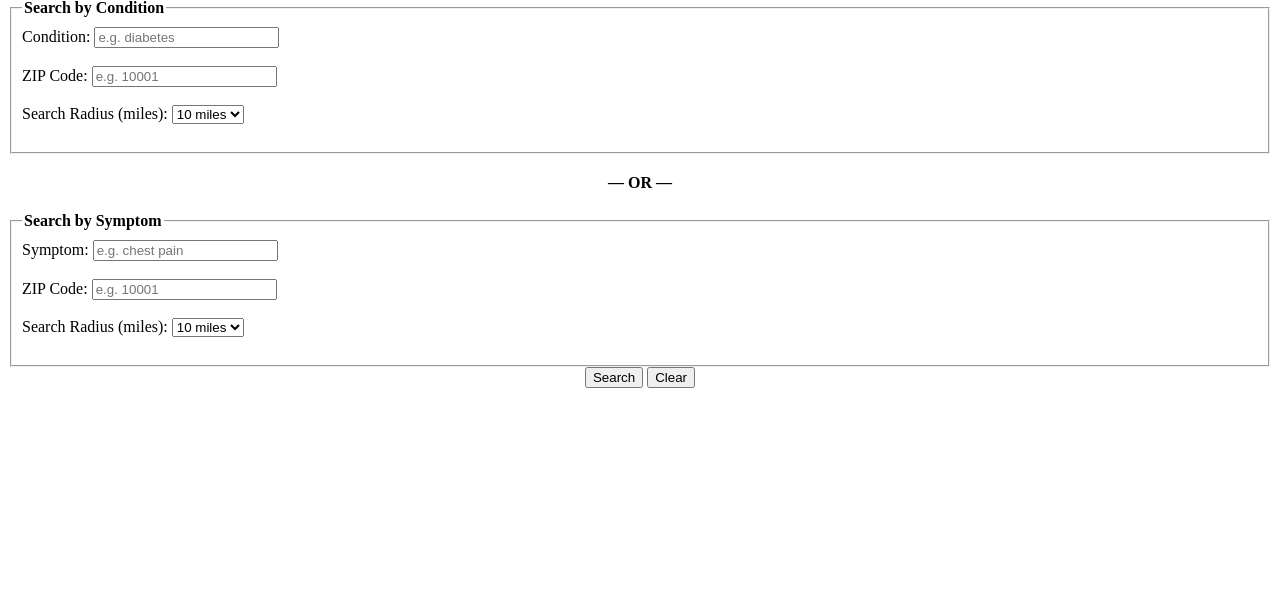
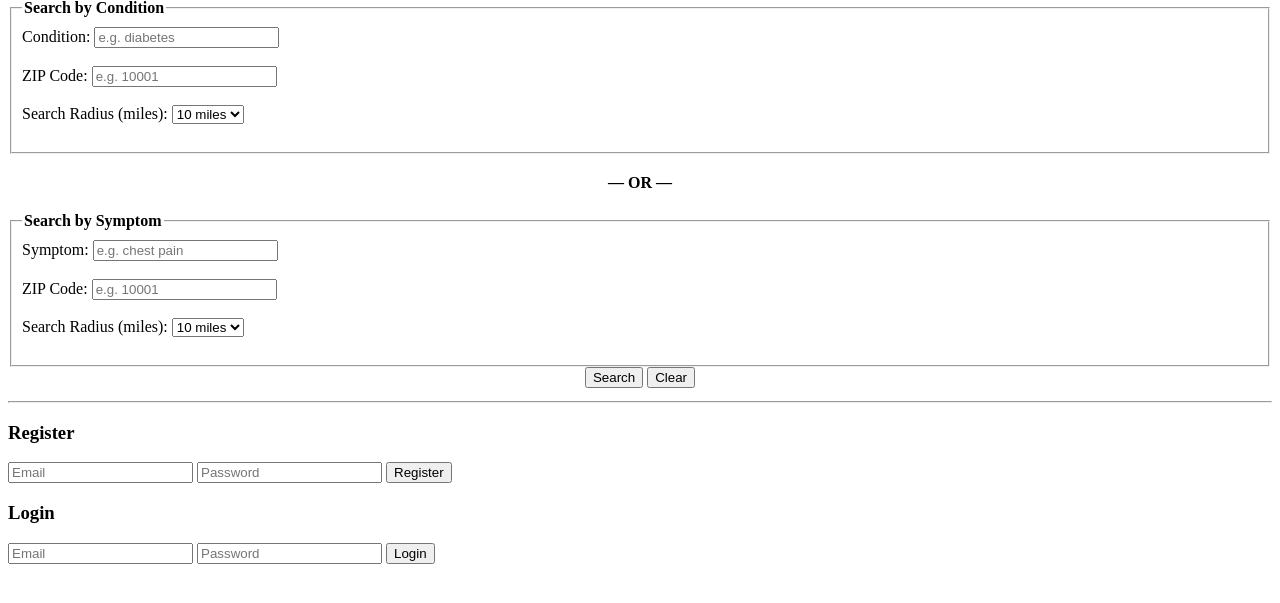
Before and after one commit to jona8888/DoctorDirect, a Flask app: page / in a window 1280 px wide. Shown: the part 81-684 px from the top of the page. Run offline with Flask 3, Linux system fonts and the light colour scheme; parts of the project's set-up code (start-up, migrations or seed data) failed here and were passed over.

Commit message:
Add login, registration, and search history with toggle button

```diff
--- a/app.py
+++ b/app.py
@@ -1,8 +1,26 @@
 from flask import Flask, request, jsonify, render_template
 import requests
 from utils import load_zip_coords, find_nearby_zips
+from db import db, User, Search
+from flask_login import LoginManager, login_user, logout_user, login_required, current_user
+from werkzeug.security import generate_password_hash, check_password_hash
+from flask import session
 
 app = Flask(__name__)
+
+app.config["SECRET_KEY"] = "super-secret-key"  # change this to something secure
+app.config["SQLALCHEMY_DATABASE_URI"] = "sqlite:///doctorapp.db"
+app.config["SQLALCHEMY_TRACK_MODIFICATIONS"] = False
+db.init_app(app)
+
+login_manager = LoginManager()
+login_manager.init_app(app)
+login_manager.login_view = "login"
+
+@login_manager.user_loader
+def load_user(user_id):
+    return User.query.get(int(user_id))
+
 zip_coords = load_zip_coords()
 
 condition_to_specialty = {
@@ -50,7 +68,6 @@ def format_zip(zip_code):
         return zip_code[:5] + "-" + zip_code[5:]
     return zip_code
 
-
 @app.route('/lookup', methods=['GET'])
 def lookup_doctors():
     condition = request.args.get('condition', '').lower()
@@ -76,12 +93,10 @@ def lookup_doctors():
                 specialty = mapped_specialty
                 break
 
-
     if not specialty:
         return jsonify({"error": "Could not determine specialty from input"}), 400
 
     nearby_zips = find_nearby_zips(zip_code, radius, zip_coords)
-
 
     results = []
     for z in nearby_zips:
@@ -102,7 +117,6 @@ def lookup_doctors():
                             "address": f"{address.get('address_1', '')}, {address.get('city', '')}, {address.get('state', '')} {formatted_zip}",
                             "phone": address.get("telephone_number", "")
                         })
-
             else:
                 print(f"NPI API call failed for ZIP {z} with status {response.status_code}")
         except Exception as e:
@@ -111,7 +125,74 @@ def lookup_doctors():
     if not results:
         return jsonify({"message": "No doctors found in the selected area."})
 
+    # ✅ Log the search
+    if current_user.is_authenticated:
+        search_entry = Search(
+            user_id=current_user.id,
+            condition=condition or None,
+            symptom=symptom or None,
+            zip_code=zip_code,
+            radius=radius
+        )
+        db.session.add(search_entry)
+        db.session.commit()
+
     return jsonify({"results": results})
 
+@app.route('/register', methods=['POST'])
+def register():
+    data = request.get_json()
+    email = data.get("email")
+    password = data.get("password")
+
+    if not email or not password:
+        return jsonify({"error": "Email and password required"}), 400
+
+    existing_user = User.query.filter_by(email=email).first()
+    if existing_user:
+        return jsonify({"error": "User already exists"}), 409
+
+    user = User(email=email)
+    user.set_password(password)
+    db.session.add(user)
+    db.session.commit()
+    login_user(user)
+    return jsonify({"message": "User registered and logged in"}), 201
+
+@app.route('/login', methods=['POST'])
+def login():
+    data = request.get_json()
+    email = data.get("email")
+    password = data.get("password")
+
+    user = User.query.filter_by(email=email).first()
+    if not user or not user.check_password(password):
+        return jsonify({"error": "Invalid credentials"}), 401
+
+    login_user(user)
+    return jsonify({"message": "Logged in"}), 200
+
+@app.route('/logout')
+@login_required
+def logout():
+    logout_user()
+    return jsonify({"message": "Logged out"}), 200
+
+@app.route('/search_history')
+@login_required
+def search_history():
+    searches = Search.query.filter_by(user_id=current_user.id).order_by(Search.timestamp.desc()).all()
+    return jsonify([
+        {
+            "condition": s.condition,
+            "symptom": s.symptom,
+            "zip": s.zip_code,
+            "radius": s.radius,
+            "timestamp": s.timestamp.strftime("%Y-%m-%d %H:%M:%S")
+        } for s in searches
+    ])
+
 if __name__ == '__main__':
+    with app.app_context():
+        db.create_all()
     app.run(debug=True)
--- a/templates/index.html
+++ b/templates/index.html
@@ -7,7 +7,6 @@
     .spin {
       animation: spin 1s linear infinite;
     }
-
     @keyframes spin {
       0%   { transform: rotate(0deg); }
       100% { transform: rotate(360deg); }
@@ -18,15 +17,12 @@
   <h1>Find a Doctor</h1>
 
   <form id="lookupForm">
-    <!-- Condition Section -->
     <fieldset style="margin-bottom: 20px; padding: 10px;">
       <legend><strong>Search by Condition</strong></legend>
       <label for="condition">Condition:</label>
       <input type="text" id="condition" name="condition" placeholder="e.g. diabetes"><br><br>
-
       <label for="zip1">ZIP Code:</label>
       <input type="text" id="zip1" name="zip1" placeholder="e.g. 10001"><br><br>
-
       <label for="radius1">Search Radius (miles):</label>
       <select id="radius1" name="radius1">
         <option value="5">5 miles</option>
@@ -39,15 +35,12 @@
 
     <div style="text-align: center;"><strong>— OR —</strong></div>
 
-    <!-- Symptom Section -->
     <fieldset style="margin-top: 20px; padding: 10px;">
       <legend><strong>Search by Symptom</strong></legend>
       <label for="symptom">Symptom:</label>
       <input type="text" id="symptom" name="symptom" placeholder="e.g. chest pain"><br><br>
-
       <label for="zip2">ZIP Code:</label>
       <input type="text" id="zip2" name="zip2" placeholder="e.g. 10001"><br><br>
-
       <label for="radius2">Search Radius (miles):</label>
       <select id="radius2" name="radius2">
         <option value="5">5 miles</option>
@@ -71,11 +64,30 @@
 
   <pre id="results"></pre>
 
+  <hr>
+  <h3>Register</h3>
+  <input type="email" id="reg-email" placeholder="Email">
+  <input type="password" id="reg-password" placeholder="Password">
+  <button onclick="register()">Register</button>
+
+  <h3>Login</h3>
+  <input type="email" id="log-email" placeholder="Email">
+  <input type="password" id="log-password" placeholder="Password">
+  <button onclick="login()">Login</button>
+
+  <div id="historyControls" style="display: none;">
+    <hr>
+    <h3>My Search History</h3>
+    <button onclick="getHistory()">View Search History</button>
+    <button onclick="toggleHistory()">Hide History</button>
+    <div id="historyContainer" style="display: none;">
+      <pre id="historyBox"></pre>
+    </div>
+  </div>
 
   <script>
     document.getElementById("lookupForm").addEventListener("submit", async function(e) {
       e.preventDefault();
-
       const spinner = document.getElementById("spinner");
       const resultsBox = document.getElementById("results");
 
@@ -124,6 +136,71 @@
       document.getElementById("radius2").value = "10";
       document.getElementById("results").textContent = "";
     });
+
+    function register() {
+      const email = document.getElementById("reg-email").value;
+      const password = document.getElementById("reg-password").value;
+
+      fetch("/register", {
+        method: "POST",
+        headers: { "Content-Type": "application/json" },
+        credentials: "include",
+        body: JSON.stringify({ email, password })
+      })
+      .then(res => res.json())
+      .then(data => alert("Register: " + JSON.stringify(data)))
+      .catch(err => console.error(err));
+    }
+
+    function login() {
+      const email = document.getElementById("log-email").value;
+      const password = document.getElementById("log-password").value;
+
+      fetch("/login", {
+        method: "POST",
+        headers: { "Content-Type": "application/json" },
+        credentials: "include",
+        body: JSON.stringify({ email, password })
+      })
+      .then(res => res.json())
+      .then(data => {
+        alert("Login: " + JSON.stringify(data));
+        // Show history section after login
+        document.getElementById("historyControls").style.display = "block";
+      })
+      .catch(err => console.error(err));
+    }
+
+    function getHistory() {
+      fetch("/search_history", {
+        method: "GET",
+        credentials: "include"
+      })
+      .then(res => {
+        if (!res.ok) throw new Error("Not authorized or server error");
+        return res.json();
+      })
+      .then(data => {
+        const historyBox = document.getElementById("historyBox");
+        if (Array.isArray(data) && data.length > 0) {
+          historyBox.textContent = JSON.stringify(data, null, 2);
+          document.getElementById("historyContainer").style.display = "block";
+        } else {
+          historyBox.textContent = "No search history found.";
+          document.getElementById("historyContainer").style.display = "block";
+        }
+      })
+      .catch(err => {
+        console.error("Error fetching history:", err);
+        document.getElementById("historyBox").textContent = "Failed to load search history.";
+        document.getElementById("historyContainer").style.display = "block";
+      });
+    }
+
+    function toggleHistory() {
+      const container = document.getElementById("historyContainer");
+      container.style.display = container.style.display === "none" ? "block" : "none";
+    }
   </script>
 </body>
 </html>
```
Also changed, not shown: db.py (+29 -0 lines), instance/doctorapp.db (added).
